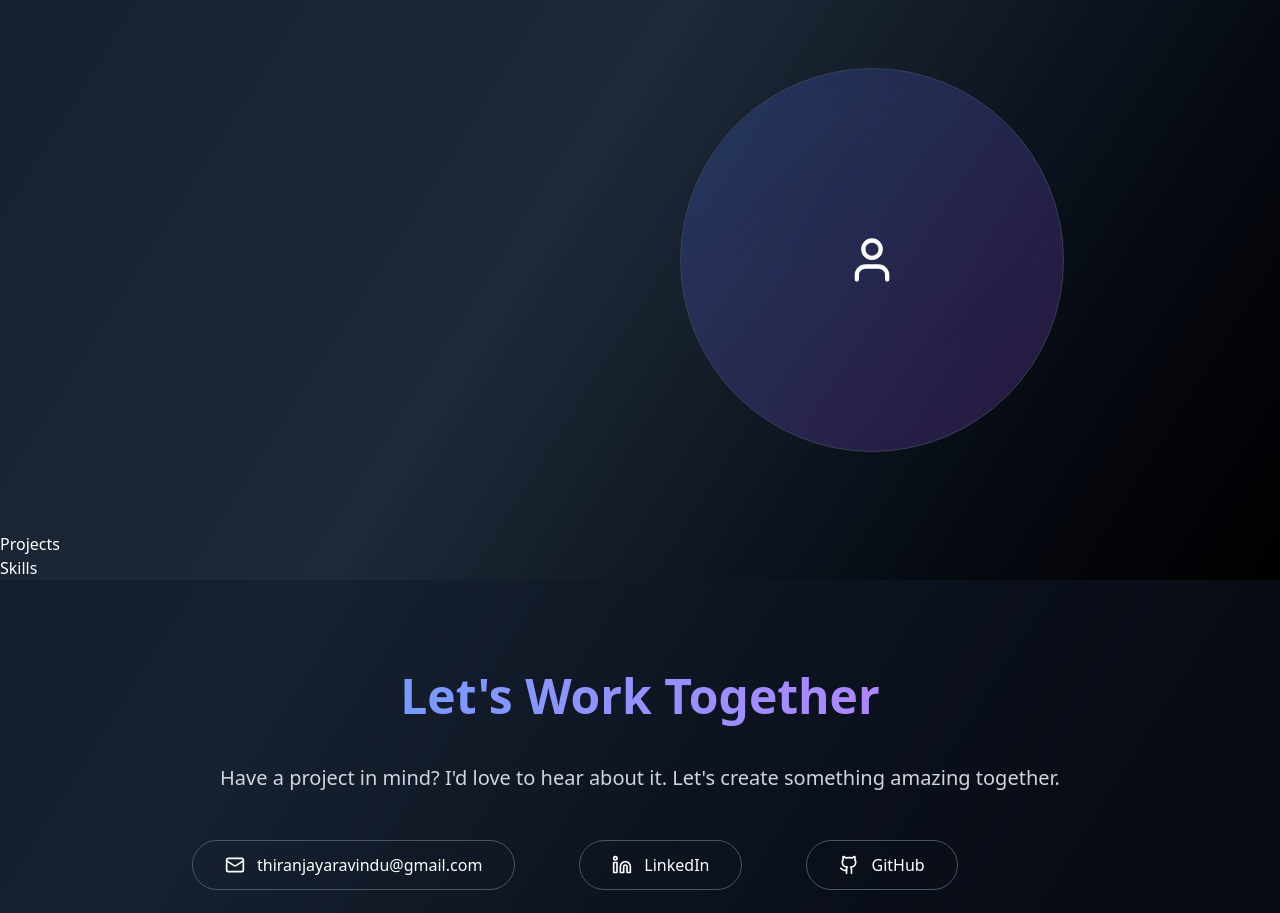
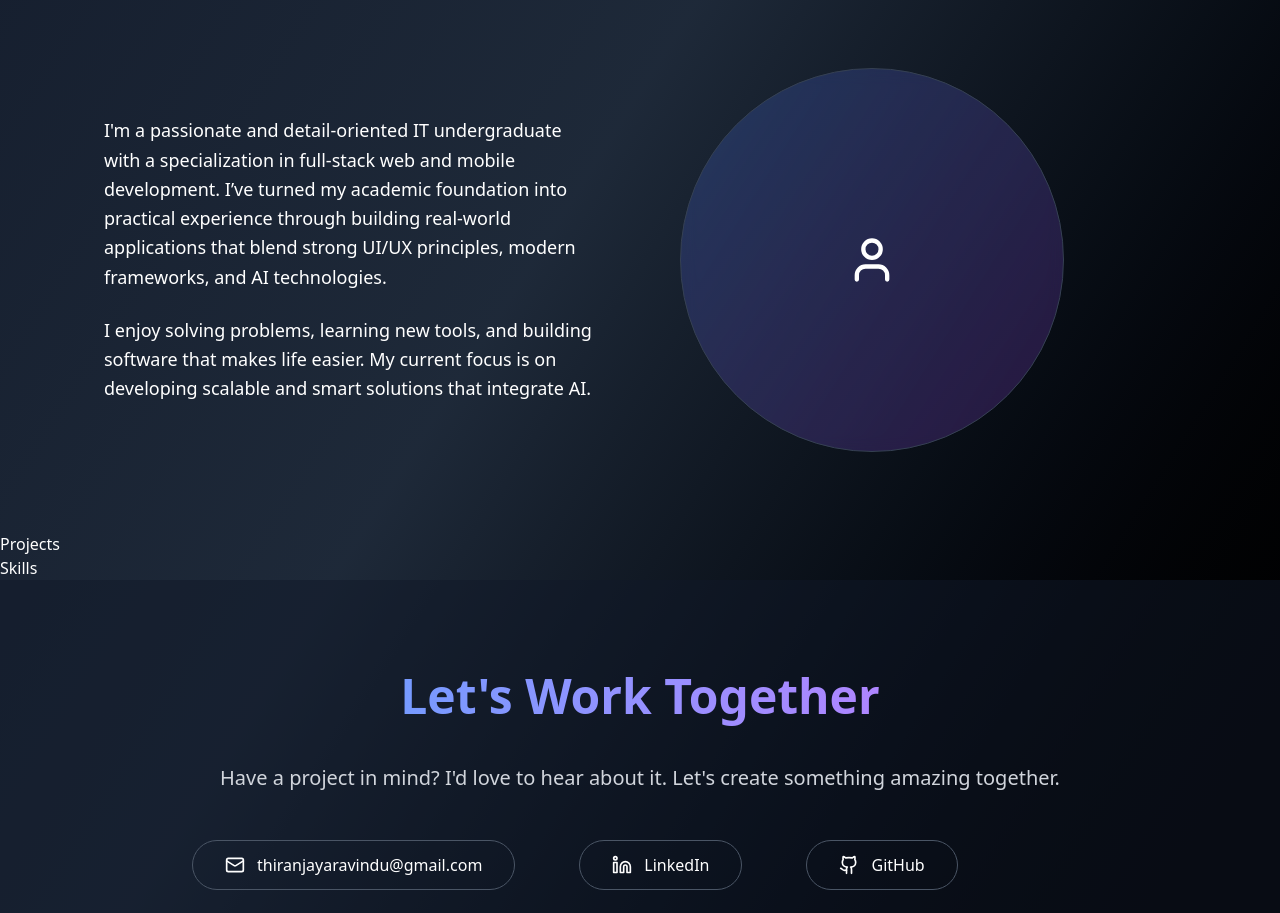
Before and after one commit to ravindu422/ravindu-portfolio, a React (Vite) app in the folder client/: page / in a window 1280 px wide. Shown: the part 924-1837 px from the top of the page. Built offline with nearby package versions, Linux system fonts and the light colour scheme.

Commit message:
remove scroll-animate

```diff
--- a/client/src/components/About.jsx
+++ b/client/src/components/About.jsx
@@ -9,7 +9,7 @@
                 About Me
             </h2>
             <div className='grid md:grid-cols-2 gap-20 items-center px-10'>
-                <div className='space-y-6 scroll-animate'>
+                <div className='space-y-6'>
                     <p className='text-lg tetx-gray-300 leading-relaxed'>
                         I'm a passionate and detail-oriented IT undergraduate with a specialization in full-stack web and mobile development.
                         I’ve turned my academic foundation into practical experience through building real-world applications that blend strong UI/UX principles, modern frameworks, and AI technologies.
```
